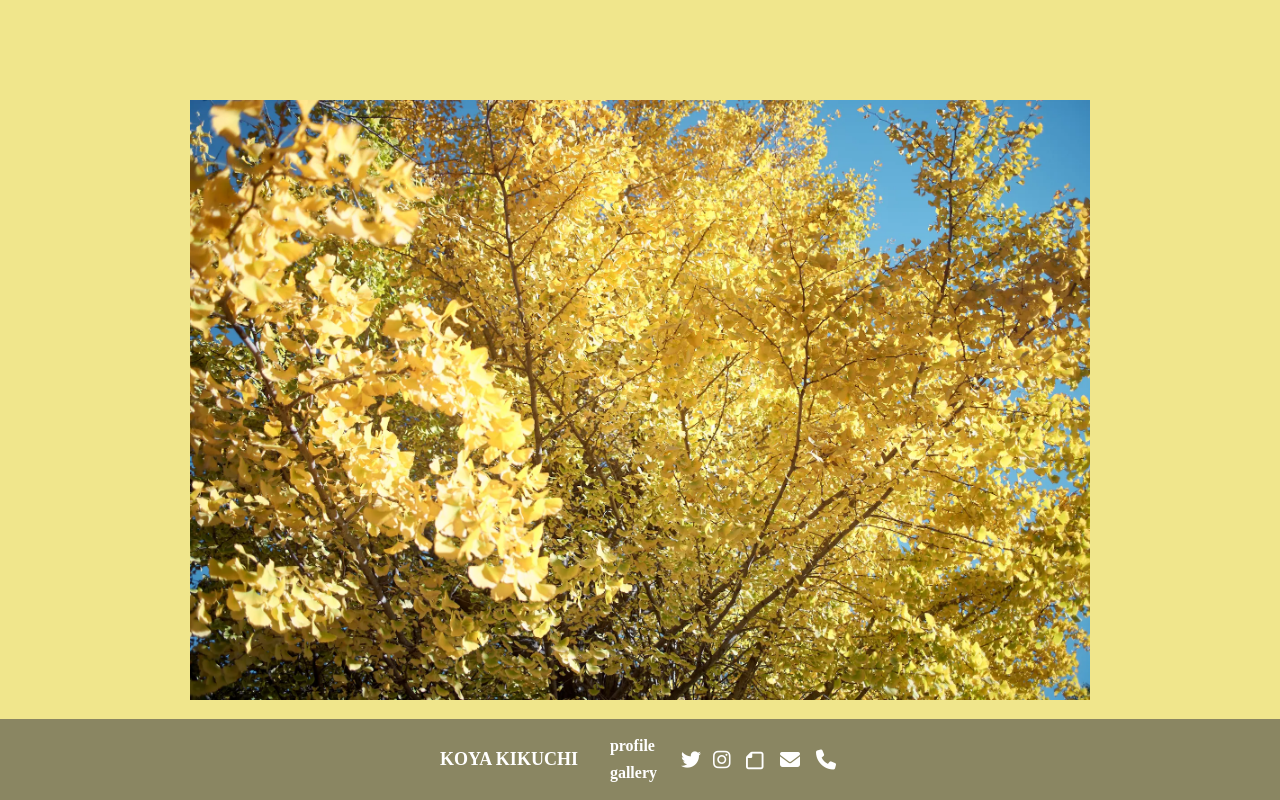
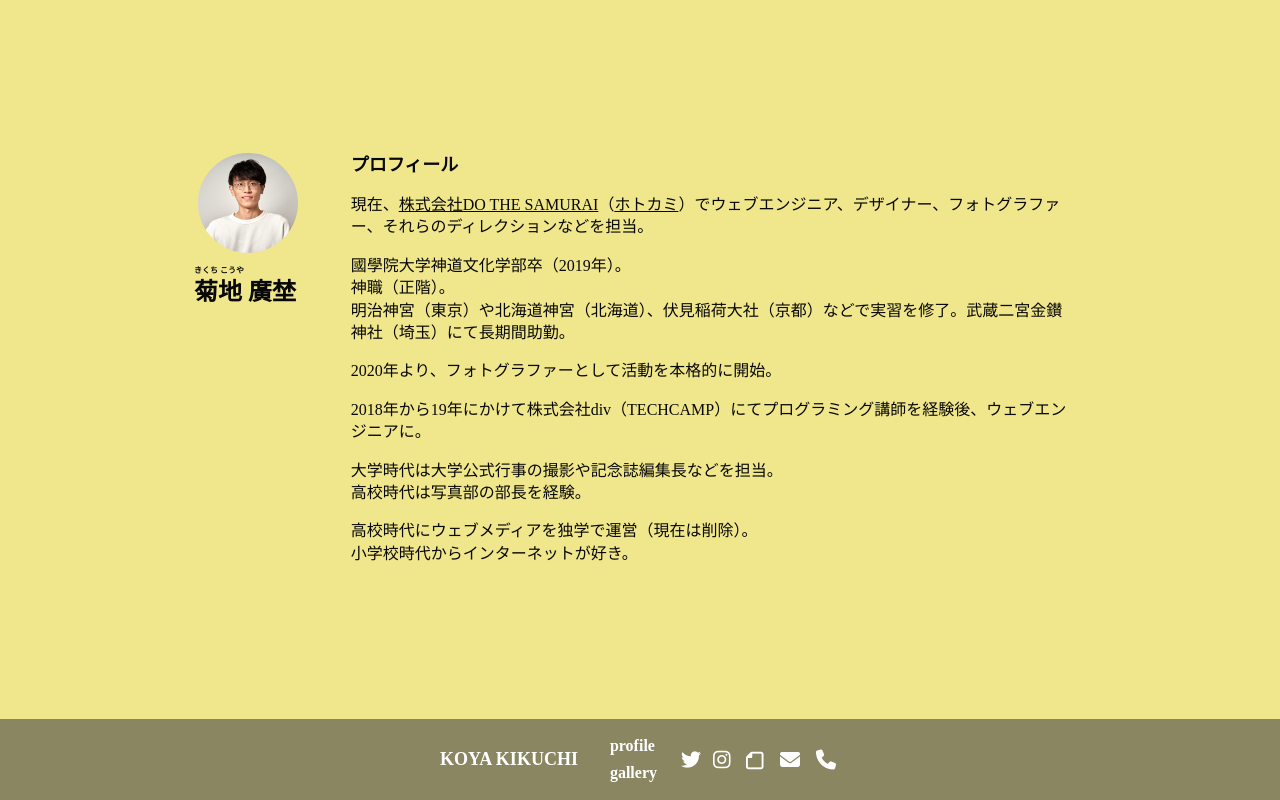
Before and after one commit to wideplain/58.contact, a plain HTML site: page gallery.html in a window 1280 px wide. Drawn offline with Linux system fonts and the light colour scheme; some packages are replaced by stand-ins of ours; a web font is replaced by a local one.

Commit message:
タイトル変更

```diff
--- a/index.html
+++ b/gallery.html
@@ -2,7 +2,7 @@
     <meta charset="utf-8" />
     <meta name="viewport" content="width=device-width, initial-scale=1, shrink-to-fit=no" />
     <script src="https://kit.fontawesome.com/574d6ea9de.js" crossorigin="anonymous"></script>
-    <title>菊地広野 きくちこうや - 58.contact</title>
+    <title>ギャラリー（Works） - 58.contact</title>
     <link href="style.css" rel="stylesheet">
     <script type="text/javascript" src="https://cdn.jsdelivr.net/npm/lozad/dist/lozad.min.js"></script>
     <link rel="preconnect" href="https://fonts.googleapis.com">
@@ -11,7 +11,7 @@
 </head>
 
 <body>
-    <div class="container flex-center flex-column">
+    <div class="container profile-container flex-column">
         <header class="padding-8">
             <div class="flex-center">
                 <h1 class="margin-8" style="font-size: 18px;"><a href="/">KOYA KIKUCHI</a></h1>
@@ -32,14 +32,6 @@
                         target="_blank" rel="noopener">
                         <i class="fab fa-instagram"></i>
                     </a>
-                    <!-- <a class="padding-4 icon" style="display: block;"
-                        href="https://youtube.com/user/Wideplain11?sub_confirmation=1" target="_blank" rel="noopener">
-                        <i class="fab fa-youtube"></i>
-                    </a> -->
-                    <!-- <a class="padding-4 icon" style="display: block;" href="#"
-                        target="_blank" rel="noopener">
-                        <i class="fab fa-facebook"></i>
-                    </a> -->
                     <a class="padding-4 icon" style="display: block;" href="https://note.com/wideplain/" target="_blank"
                         rel="noopener">
                         <i class="far fa-sticky-note" style="transform: rotate(180deg);"></i>
@@ -56,12 +48,42 @@
             </div>
         </header>
         <main>
-            <div class="gallery main-container">
-                <picture class="lozad">
-                    <source srcset="img/DSC07207.webp" />
-                    <source srcset="img/DSC07207.jpg" />
-                    <img class="gallery-img" />
-                </picture>
+            <div class="profile main-container">
+                <div class="flex-center profile-header">
+                    <picture class="lozad">
+                        <source srcset="img/profile.jpg" />
+                        <img class="profile-img margin-8" />
+                    </picture>
+                    <div class="margin-4">
+                        <h2 class="ruby">きくち こうや</h2>
+                        <h2>菊地 廣埜</h2>
+                    </div>
+                </div>
+                <div class="profile-content">
+                    <h3>
+                        プロフィール
+                    </h3>
+                    <p>
+                        現在、<a href="https://dothesamurai.com/" target="_blank" rel="noopener noreferrer">株式会社DO THE SAMURAI</a>（<a href="https://hotokami.jp/" target="_blank" rel="noopener noreferrer">ホトカミ</a>）でウェブエンジニア、デザイナー、フォトグラファー、それらのディレクションなどを担当。
+                    </p>
+                    <p>
+                        國學院大学神道文化学部卒（2019年）。<br />神職（正階）。<br />明治神宮（東京）や北海道神宮（北海道）、伏見稲荷大社（京都）などで実習を修了。武蔵二宮金鑚神社（埼玉）にて長期間助勤。
+                    </p>
+                    <p>
+                        2020年より、フォトグラファーとして活動を本格的に開始。
+                    </p>
+                    <p>
+                        2018年から19年にかけて株式会社div（TECHCAMP）にてプログラミング講師を経験後、ウェブエンジニアに。
+                    </p>
+                    <p>
+                        大学時代は大学公式行事の撮影や記念誌編集長などを担当。<br />
+                        高校時代は写真部の部長を経験。<br />
+                    </p>
+                    <p>
+                        高校時代にウェブメディアを独学で運営（現在は削除）。<br />
+                        小学校時代からインターネットが好き。<br />
+                    </p>
+                </div>
             </div>
         </main>
     </div>
```
